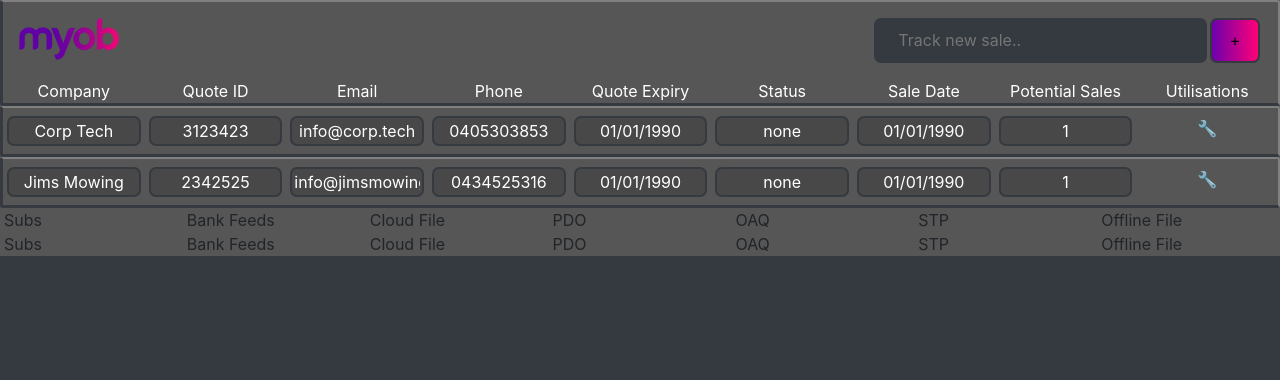
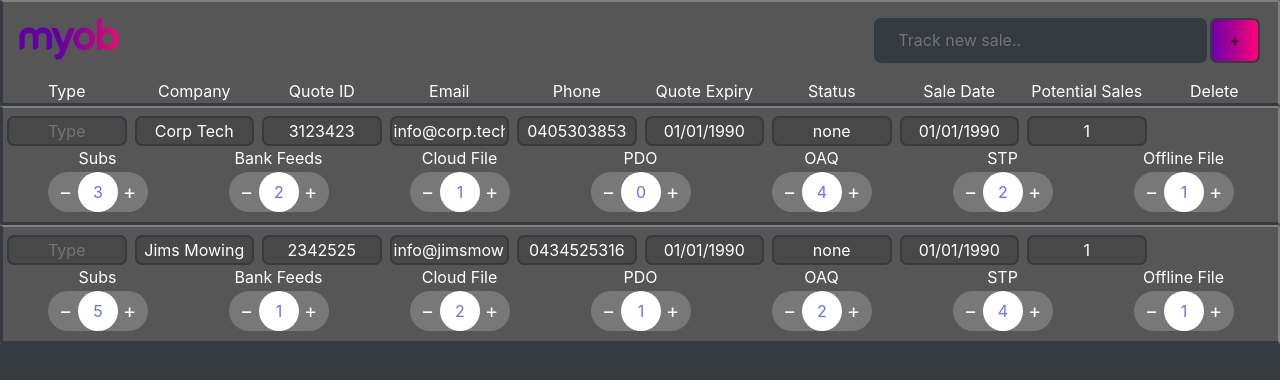
Before and after one commit to DaniBedz/myob-sales-tracker, a React (Create React App) app: page / in a window 1280 px wide. Shown: the top 380 px of the page. Built offline with nearby package versions, Linux system fonts and the light colour scheme.

Commit message:
Steppers / Utilisations

```diff
--- a/src/components/ColumnHeaders/ColumnHeaders.js
+++ b/src/components/ColumnHeaders/ColumnHeaders.js
@@ -3,6 +3,7 @@
 function ColumnHeaders() {
   return (
     <div className="row" style={ rowStyles }>
+      <div className="col" style={ columnStyles }>Type</div>
       <div className="col" style={ columnStyles }>Company</div>
       <div className="col" style={ columnStyles }>Quote ID</div>
       <div className="col" style={ columnStyles }>Email</div>
@@ -11,7 +12,7 @@
       <div className="col" style={ columnStyles }>Status</div>
       <div className="col" style={ columnStyles }>Sale Date</div>
       <div className="col" style={ columnStyles }>Potential Sales</div>
-      <div className="col" style={ columnStyles }>Utilisations</div>
+      <div className="col" style={ columnStyles }>Delete</div>
     </div>
   );
 };
--- a/src/components/Sale/Sale.js
+++ b/src/components/Sale/Sale.js
@@ -1,4 +1,5 @@
 import React, { useState } from 'react';
+import Utilisations from '../Utilisations/Utilisations';
 
 function Sale(props) {
   const [company, setCompany] = useState(props.saleInfo.company);
@@ -11,9 +12,12 @@
   const [potentialSales, setPotentialSales] = useState(props.saleInfo.potentialSales);
   const [utilisations, setUtilisations] = useState(props.saleInfo.utilisations);
 
-
   return (
+    <>
       <div style={ divStyles } className='row'>
+        <div className='col'>
+          <input id={`TypeInput${props.saleInfo.taskId}`} style={ inputStyles } type="text" placeholder="Type" onChange={ handleChange } value={''}></input>
+        </div>
         <div className='col'>
           <input id={`companyInput${props.saleInfo.taskId}`} style={ inputStyles } type="text" placeholder="Company name" onChange={ handleChange } value={company}></input>
         </div>
@@ -39,9 +43,11 @@
           <input id={`poentialSales${props.saleInfo.taskId}`} style={ inputStyles } type="text" placeholder="Potential Sales" onChange={ handleChange } value={ potentialSales }></input>
         </div>
         <div className='col' style={ utilisationStyles }>
-        <span>'🔧' </span>
+          <span>'🗑' </span>
         </div>
+      <Utilisations saleInfo={ props.saleInfo.utilisations }/>
       </div>
+    </>
   );
 
   function handleChange(e) {
--- a/src/components/SaleList/SaleList.js
+++ b/src/components/SaleList/SaleList.js
@@ -1,17 +1,11 @@
 import React from 'react';
 import Sale from '../Sale/Sale';
-import Utilisations from '../Utilisations/Utilisations';
 
 function SaleList() {
   return (
-    <>
-      <div style={ divStyle }>
-        { salesArray.map(sale => <Sale saleInfo={ sale } key={ sale.saleId}/>)}
-      </div>
-      <div style={ divStyle }>
-        { salesArray.map(sale => <Utilisations saleInfo={ sale } key={ sale.saleId}/>)}
-      </div>
-    </>
+    <div style={ divStyle }>
+      { salesArray.map(sale => <Sale saleInfo={ sale } key={ sale.saleId}/>)}
+    </div>
   );
 };
 
@@ -32,13 +26,13 @@
   potentialSales: '1',
   utilisations:
     {
-      subs: 0,
-      bankFeed: 0,
-      cloudFile: 0,
+      subs: 3,
+      bankFeed: 2,
+      cloudFile: 1,
       PDO: 0,
-      OAQ: 0,
-      STP: 0,
-      offlineFile: 0,
+      OAQ: 4,
+      STP: 2,
+      offlineFile: 1,
     },
   },
   {
@@ -53,13 +47,13 @@
   potentialSales: '1',
   utilisations:
     {
-      subs: 0,
-      bankFeed: 0,
-      cloudFile: 0,
-      PDO: 0,
-      OAQ: 0,
-      STP: 0,
-      offlineFile: 0,
+      subs: 5,
+      bankFeed: 1,
+      cloudFile: 2,
+      PDO: 1,
+      OAQ: 2,
+      STP: 4,
+      offlineFile: 1,
     },
   },
 ];
--- /dev/null
+++ b/src/components/Stepper/Stepper.css
@@ -0,0 +1,50 @@
+.input-number {
+  position: relative;
+  width: 100px;
+  height: 40px;
+  background-color: transparent;
+  overflow: hidden;
+  border-radius: 20px;
+  margin: 2px;
+}
+
+.input-number span {
+  position: absolute;
+  left: 50%;
+  margin-left: -20px;
+  display: inline-block;
+  background-color: white;
+  height: 100%;
+  width: 40px;
+  border-radius: 20px;
+  text-align: center;
+  line-height: 40px;
+  font-size: 16px;
+  color: #6C6DFF;
+  letter-spacing: -1px;
+}
+
+.input-number button {
+  display: inline-block;
+  width: 50px;
+  height: 100%;
+  background-color: transparent;
+  border: none;
+  color: white;
+  font-size: 20px;
+  cursor: pointer;
+  background-color: rgba(255,255,255,.2);
+  transition: background-color .2s ease;
+}
+
+.input-number button:nth-of-type(1) {
+  padding-right: 20px
+}
+
+.input-number button:nth-of-type(2) {
+  padding-left: 20px;
+}
+
+.input-number button:hover {
+  background-color: rgba(255,255,255,.25);
+}
--- /dev/null
+++ b/src/components/Stepper/Stepper.js
@@ -0,0 +1,25 @@
+import React, { useState } from 'react';
+import './Stepper.css';
+
+function Stepper(props) {
+  let [value, setValue] = useState(props.value);
+
+  function increment() {
+    setValue(value += 1);
+  }
+
+  function decrement() {
+    if (value === 0) return;
+    setValue(value -= 1);
+  }
+
+  return (
+    <div className="input-number">
+      <button type="button" onClick={ decrement }>&minus;</button>
+      <span>{ value }</span>
+      <button type="button" onClick={ increment }>&#43;</button>
+    </div>
+  );
+};
+
+export default Stepper;
--- a/src/components/Utilisations/Utilisations.js
+++ b/src/components/Utilisations/Utilisations.js
@@ -1,35 +1,52 @@
 import React from 'react';
+import Stepper from '../Stepper/Stepper';
 
-function Utilisations() {
+function Utilisations(props) {
   return (
     <div className='row' style={ divStyle }>
-      <div className='col'>
-        Subs
+      <div className='col' style={ colStyle }>
+        <span>Subs</span>
+        <Stepper value={props.saleInfo.subs} />
       </div>
-      <div className='col'>
-        Bank Feeds
+      <div className='col' style={ colStyle }>
+        <span>Bank Feeds</span>
+        <Stepper value={ props.saleInfo.bankFeed } />
       </div>
-      <div className='col'>
-        Cloud File
+      <div className='col' style={ colStyle }>
+        <span>Cloud File</span>
+        <Stepper value={ props.saleInfo.cloudFile } />
       </div>
-      <div className='col'>
-        PDO
+      <div className='col' style={ colStyle }>
+        <span>PDO</span>
+        <Stepper value={ props.saleInfo.PDO } />
       </div>
-      <div className='col'>
-        OAQ
+      <div className='col' style={ colStyle }>
+        <span>OAQ</span>
+        <Stepper value={ props.saleInfo.OAQ } />
       </div>
-      <div className='col'>
-        STP
+      <div className='col' style={ colStyle }>
+        <span>STP</span>
+        <Stepper value={ props.saleInfo.STP } />
       </div>
-      <div className='col'>
-        Offline File
+      <div className='col' style={ colStyle }>
+        <span>Offline File</span>
+        <Stepper value={ props.saleInfo.offlineFile } />
       </div>
     </div>
   );
+}
+
+const divStyle = {
+  display: 'flex',
+  textAlign: 'center',
+  backgroundColor: '#565656',
+  justifyContent: 'space-evenly',
+  color: 'white',
 };
 
-const divStyle = {
-
-}
+const colStyle = {
+  display: 'grid',
+  justifyContent: 'space-evenly',
+};
 
 export default Utilisations;
```
Lines whose indentation alone changed are shown as unchanged.
